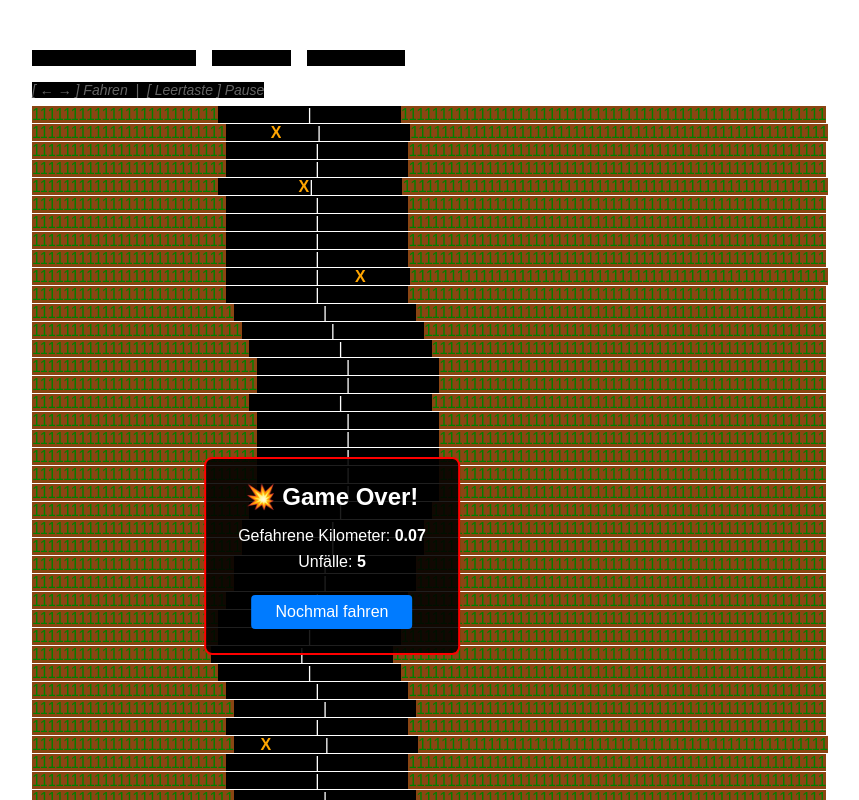
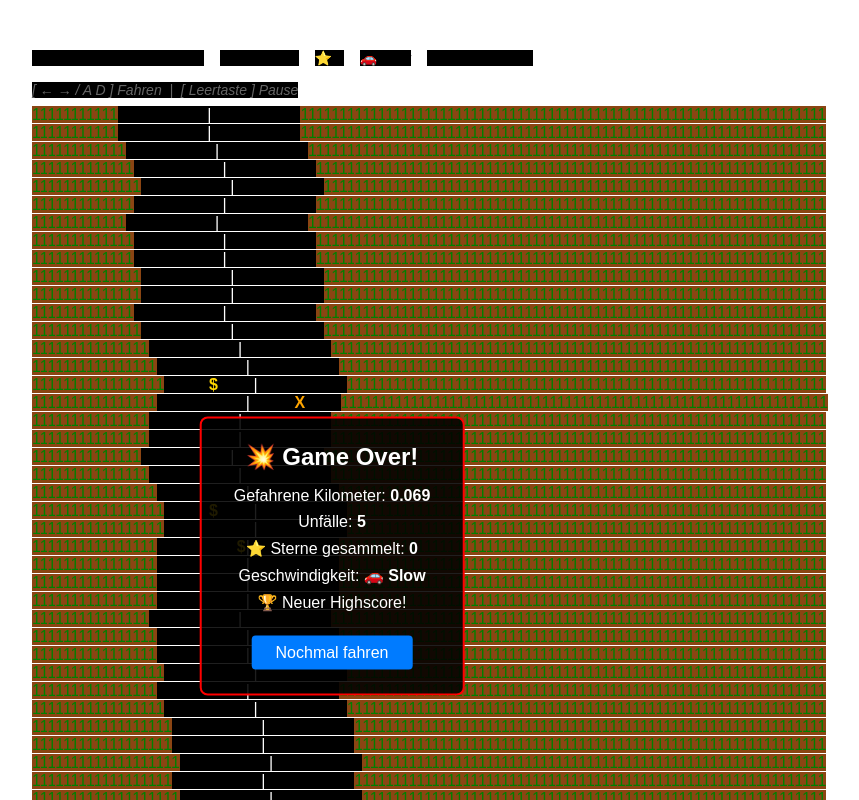
Before and after one commit to rengert/ascii-racer, an Angular app: page / in a window 1280 px wide. Shown: the top 800 px of the page, without its empty margins (308-1167 px from the left). Built offline with nearby package versions, Linux system fonts and the light colour scheme.

Commit message:
feat: progressive speed, power-ups, WASD controls & highscore fix
Co-authored-by: rengert <6323357+rengert@users.noreply.github.com>

```diff
--- a/apps/ascii-racer/src/app/app.component.html
+++ b/apps/ascii-racer/src/app/app.component.html
@@ -1,8 +1,10 @@
 <div class="stats">
   <span>Gefahrene Kilometer: {{ way }}</span>
   <span>Unfälle: {{ crashs }} / {{ maxCrashes }}</span>
+  <span>⭐ {{ stars }}</span>
+  <span>{{ speedTier.label }}</span>
   <span>Highscore: {{ highScore }}</span>
-  <span class="hint">[ ← → ] Fahren &nbsp;|&nbsp; [ Leertaste ] Pause</span>
+  <span class="hint">[ ← → / A D ] Fahren &nbsp;|&nbsp; [ Leertaste ] Pause</span>
 </div>
 <div class="game-container">
   @for (row of (data$ | async) ?? []; track trackByFn($index, row); let line = $index) {
@@ -12,6 +14,7 @@
           [class.green]="cell === '1'"
           [class.middle]="cell === '|'"
           [class.obstacle]="cell === 'X'"
+          [class.powerup]="cell === '$'"
           [class.racer]="column === racerPosition && line === racerPositionY">{{ column === racerPosition && line === racerPositionY ? 'H' : cell }}</span>
       }
     </div>
@@ -21,7 +24,9 @@
       <h2>💥 Game Over!</h2>
       <p>Gefahrene Kilometer: <strong>{{ way }}</strong></p>
       <p>Unfälle: <strong>{{ crashs }}</strong></p>
-      @if (way > highScore && highScore > 0) {
+      <p>⭐ Sterne gesammelt: <strong>{{ stars }}</strong></p>
+      <p>Geschwindigkeit: <strong>{{ speedTier.label }}</strong></p>
+      @if (isNewHighScore) {
         <p>🏆 Neuer Highscore!</p>
       }
       <button (click)="restart()">Nochmal fahren</button>
--- a/apps/ascii-racer/src/app/app.component.scss
+++ b/apps/ascii-racer/src/app/app.component.scss
@@ -43,6 +43,15 @@ span {
   &.obstacle {
     color: orange;
     font-weight: bold;
+  }
+
+  &.powerup {
+    color: #ffd700;
+    font-weight: bold;
+
+    &.racer {
+      color: blue;
+    }
   }
 }
 
--- a/apps/ascii-racer/src/app/app.component.ts
+++ b/apps/ascii-racer/src/app/app.component.ts
@@ -1,7 +1,7 @@
 import { Component, HostListener } from '@angular/core';
 import { AsyncPipe } from '@angular/common';
 
-import { Observable, map, tap, timer } from 'rxjs';
+import { BehaviorSubject, Observable, map, switchMap, tap, timer } from 'rxjs';
 
 enum Direction {
   left = 'ArrowLeft',
@@ -9,6 +9,20 @@ enum Direction {
   right = 'ArrowRight',
   down = 'ArrowDown',
 }
+
+interface SpeedTier {
+  minKm: number;
+  intervalMs: number;
+  label: string;
+}
+
+const SPEED_TIERS: SpeedTier[] = [
+  { minKm: 0,  intervalMs: 50, label: '🚗 Slow'       },
+  { minKm: 2,  intervalMs: 43, label: '🚗 Normal'     },
+  { minKm: 5,  intervalMs: 36, label: '🏁 Fast'       },
+  { minKm: 10, intervalMs: 28, label: '⚡ Turbo'      },
+  { minKm: 15, intervalMs: 20, label: '🚀 Hyperspeed' },
+];
 
 @Component({
   selector: 'ascii-racer-root',
@@ -19,11 +33,11 @@ enum Direction {
 })
 export class AppComponent {
   readonly data$: Observable<string[][]>;
-  readonly speed = 50;
   readonly trackWitdth = 100;
   readonly trackLength = 50;
   readonly maxCrashes = 5;
   private readonly highScoreKey = 'ascii-racer-highscore';
+  private readonly speedMs$ = new BehaviorSubject<number>(SPEED_TIERS[0].intervalMs);
 
   title = 'ascii-racer';
   racerPosition = 20;
@@ -34,17 +48,22 @@ export class AppComponent {
   isGameOver = false;
   isPaused = false;
   highScore = 0;
+  stars = 0;
+  speedTier: SpeedTier = SPEED_TIERS[0];
+  isNewHighScore = false;
 
   private trackData!: string[][];
   private readonly track = [15, 35];
 
   constructor() {
     this.highScore = parseFloat(localStorage.getItem(this.highScoreKey) || '0');
-    this.data$ = timer(0, this.speed).pipe(
+    this.data$ = this.speedMs$.pipe(
+      switchMap(ms => timer(0, ms)),
       map(() => this.updateTrack()),
       tap(() => {
         if (!this.isGameOver && !this.isPaused) {
           this.way = Math.round((this.way + 0.001) * 1000) / 1000;
+          this.updateSpeed();
         }
       }),
       tap(data => this.check(data)),
@@ -60,10 +79,10 @@ export class AppComponent {
     }
     if (this.isGameOver || this.isPaused) return;
     const direction = e.key as Direction;
-    if (direction === Direction.left) {
+    if (direction === Direction.left || e.key === 'a') {
       this.racerPosition -= 1;
     }
-    if (direction === Direction.right) {
+    if (direction === Direction.right || e.key === 'd') {
       this.racerPosition += 1;
     }
   }
@@ -74,6 +93,10 @@ export class AppComponent {
     this.isGameOver = false;
     this.isPaused = false;
     this.racerPosition = 20;
+    this.stars = 0;
+    this.speedTier = SPEED_TIERS[0];
+    this.isNewHighScore = false;
+    this.speedMs$.next(SPEED_TIERS[0].intervalMs);
     this.track[0] = 15;
     this.track[1] = 35;
     this.createTrack();
@@ -116,6 +139,11 @@ export class AppComponent {
       ? this.track[0] + 1 + Math.floor(Math.random() * (roadWidth - 2))
       : -1;
 
+    const hasPowerUp = !hasObstacle && roadWidth > 4 && Math.random() < 0.04;
+    const powerUpPos = hasPowerUp
+      ? this.track[0] + 1 + Math.floor(Math.random() * (roadWidth - 2))
+      : -1;
+
     for (let j = 0; j < this.trackWitdth; j++) {
       this.trackData[this.trackLength - 1][j] = j < this.track[0] || j > this.track[1] ? '1' : '8';
       if (j === this.track[0] + 10) {
@@ -123,6 +151,9 @@ export class AppComponent {
       }
       if (j === obstaclePos) {
         this.trackData[this.trackLength - 1][j] = 'X';
+      }
+      if (j === powerUpPos) {
+        this.trackData[this.trackLength - 1][j] = '$';
       }
     }
 
@@ -142,15 +173,32 @@ export class AppComponent {
     }
   }
 
+  private updateSpeed(): void {
+    const newTier = [...SPEED_TIERS].reverse().find(t => this.way >= t.minKm) ?? SPEED_TIERS[0];
+    this.speedTier = newTier;
+    if (newTier.intervalMs !== this.speedMs$.getValue()) {
+      this.speedMs$.next(newTier.intervalMs);
+    }
+  }
+
   private check(data: string[][]) {
     if (this.isGameOver || this.isPaused) return;
     const lastLine = data.at(-1);
-    if (lastLine && (lastLine[this.racerPosition] === '1' || lastLine[this.racerPosition] === 'X')) {
+    if (!lastLine) return;
+    const cell = lastLine[this.racerPosition];
+    if (cell === '$') {
+      if (this.crashs > 0) {
+        this.crashs--;
+      }
+      this.stars++;
+      lastLine[this.racerPosition] = '8';
+    } else if (cell === '1' || cell === 'X') {
       this.crashs++;
       console.log('Das war ein Unfall');
       if (this.crashs >= this.maxCrashes) {
         this.isGameOver = true;
         if (this.way > this.highScore) {
+          this.isNewHighScore = true;
           this.highScore = Math.round(this.way * 1000) / 1000;
           localStorage.setItem(this.highScoreKey, String(this.highScore));
         }
```
Also changed, not shown: 1 other file (tests, documents, lock files or other folders).
